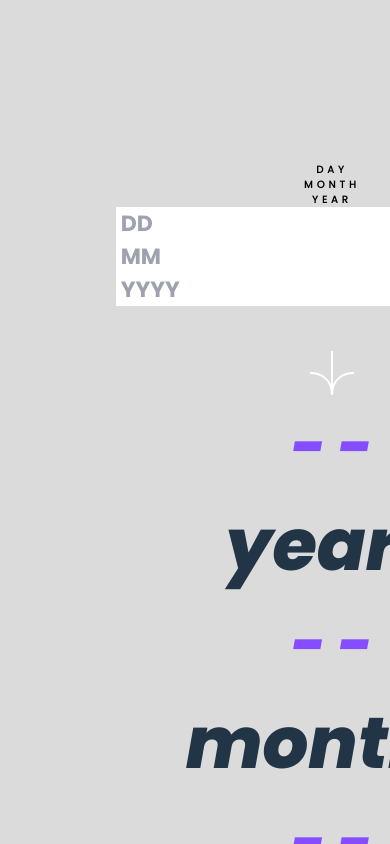
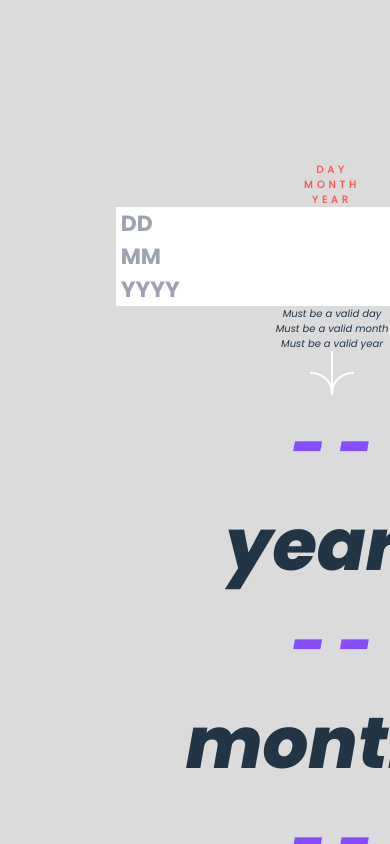
Before and after one commit to abian22/Age-calculator, a React (Vite) app: page / in a window 390 px wide. Both pictures are taken after a click on the button 332 px from the left and 373 px from the top of the page. Shown: the top 844 px of the page. Built offline with nearby package versions, Linux system fonts and the light colour scheme.

Commit message:
need to make it responsive

```diff
--- a/src/App.jsx
+++ b/src/App.jsx
@@ -11,6 +11,7 @@ function App() {
   const [yearCalc, setYearCalc] = useState("- -");
   const [error, setError] = useState(false)
 
+
   function ageCalc() {
     let today = new Date();
     let year = today.getFullYear();
@@ -19,8 +20,6 @@ function App() {
     let monthDays = new Date(userYear, userMonth, 0).getDate();
     let substractMonth = [];
     let substractDay = [];
-    let userMonthNumber = parseInt(userMonth);
-    let userDayNumber = parseInt(userDay);
 
     if (
       year < userYear ||
@@ -30,7 +29,7 @@ function App() {
       userDay > monthDays ||
       userDay < 1
     ) {
-        alert("error");
+        setError(true)
     } else if (yearCalc && monthCalc && daysCalc) {
       if(userMonth > month) {
         substractMonth.push(month, parseInt(userMonth));
@@ -38,34 +37,38 @@ function App() {
         return b - a;
       });
         setMonthCalc(12 - (substractMonth[0] - substractMonth[1]));
+
         setYearCalc((year - userYear) - 1)
+
         substractDay.push(actualDay, parseInt(userDay));
         substractDay.sort(function (a, b) {
         return b - a;
       });
       setDayCalc(substractDay[0] - substractDay[1]);
+      setError(false)
       }else {
+
         setYearCalc(year - userYear);
-
         substractMonth.push(month, parseInt(userMonth));
         substractMonth.sort(function (a, b) {
         return b - a;
       });
         setMonthCalc(substractMonth[0] - substractMonth[1]);
+
         substractDay.push(actualDay, parseInt(userDay));
         substractDay.sort(function (a, b) {
         return b - a;
       });
       }
       setDayCalc(substractDay[0] - substractDay[1]);
-
+      setError(false)
     }
   }
 
   return (
     <>
-      <div className="card border-2 space-x-10 bg-white">
-        <div className="inputText space-x-20 mt-8 flex flex-row ml-14">
+      <div className="card border-2 space-x-10 bg-white" >
+        <div className="inputText space-x-20 mt-8 flex flex-row ml-14" style={{ color: error ? "hsl(0, 100%, 67%)": "black" }}>
           <div>
             <b>DAY</b>
           </div>
@@ -79,24 +82,27 @@ function App() {
         <div className="inputContainer space-x-6 mt-2 flex flex-row h-10">
           <input
             className="day w-24 flex flex-row border-2"
+            style={{ borderColor: error ? "hsl(0, 100%, 67%)": "hsl(0, 0%, 86%)" }}
             placeholder=" DD"
             value={userDay}
             onChange={(e) => setUserDay(e.target.value)}
           ></input>
           <input
             className="month w-24 flex flex-row border-2"
+            style={{ borderColor: error ? "hsl(0, 100%, 67%)": "hsl(0, 0%, 86%)" }}
             placeholder=" MM "
             value={userMonth}
             onChange={(e) => setUserMonth(e.target.value)}
           ></input>
           <input
             className="year w-24 flex flex-row border-2"
+            style={{ borderColor: error ? "hsl(0, 100%, 67%)": "hsl(0, 0%, 86%)" }}
             placeholder=" YYYY"
             value={userYear}
             onChange={(e) => setUserYear(e.target.value)}
           ></input>
         </div>
-        <div className={`error flex space-x-4 text-red-500 ${error ? "hidden" : "visible"}}`}>
+        <div className="error flex space-x-4 text-red-500 " style={{ visibility: error ? "visible": "hidden" }}>
           <div>Must be a valid day</div>
           <div>Must be a valid month</div>
           <div>Must be a valid year</div>
```
